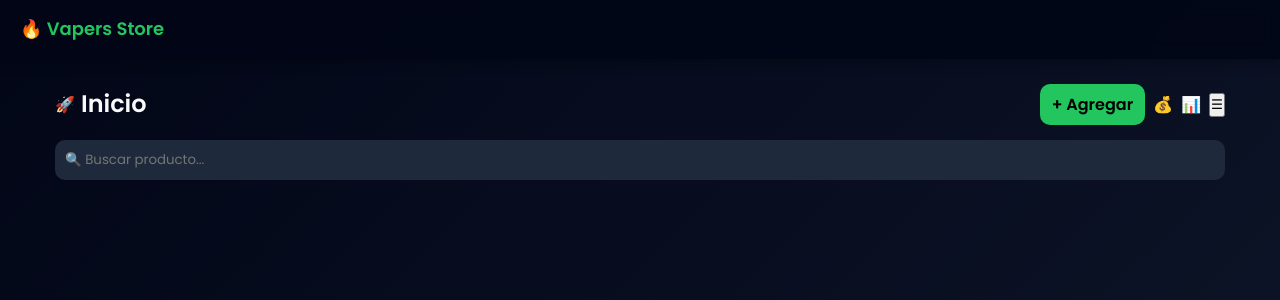
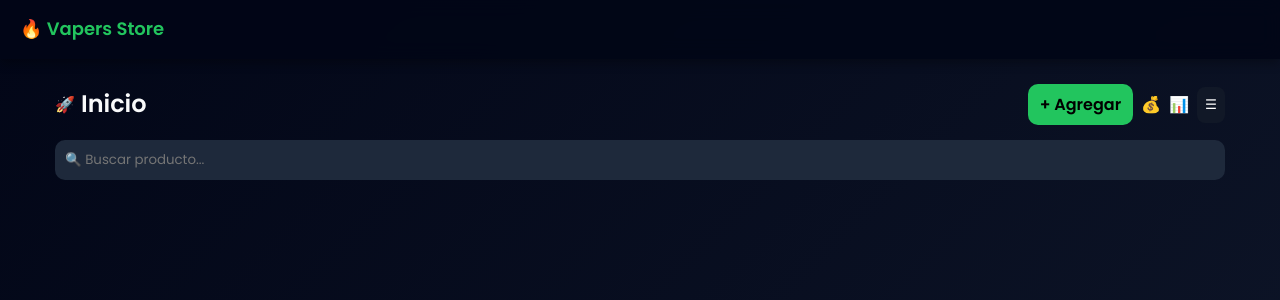
Before and after one commit to carlosarturoyepescelon11-boop/Yepesstore, a Flask app: page /ventas in a window 1280 px wide. Shown: the top 300 px of the page. Run offline with Flask 3, Linux system fonts and the light colour scheme; the visitor is signed in with stand-in values (Sample User, id 1); data that the repository does not hold is empty; some libraries are stand-ins or nearby versions.

Commit message:
Update ventas.html

```diff
--- a/templates/ventas.html
+++ b/templates/ventas.html
@@ -217,8 +217,7 @@ body{
     <a href="/caja" class="btn-mini">💰</a>
     <a href="/inversion" class="btn-mini">📊</a>
 
-    <button class="btn-menu" onclick="toggleMenu(event)">☰</button>
-
+    <button class="btn-menu" onclick="toggleMenu(event)"style="background:#111827;color:white;border:none;padding:8px;border-radius:8px;">☰</button>
 </div>
 
     <div id="menu" class="menu">
```
